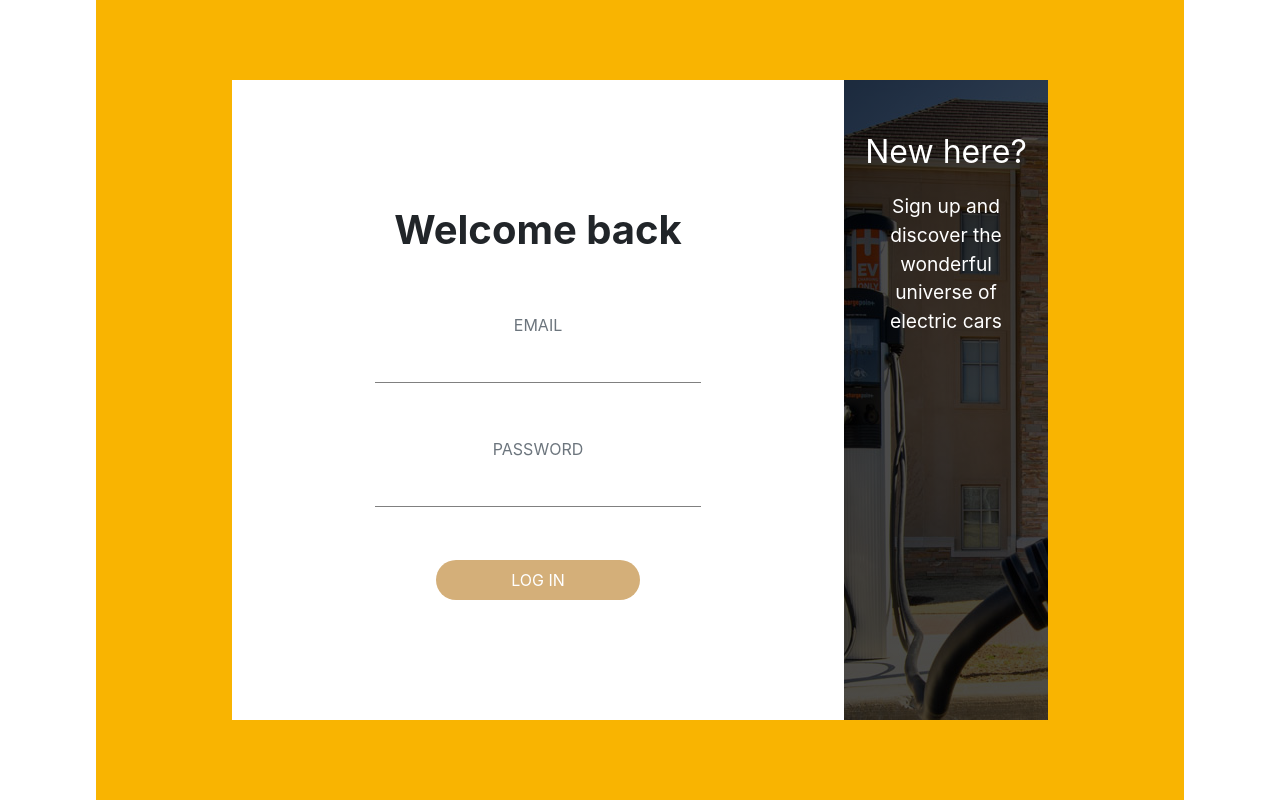
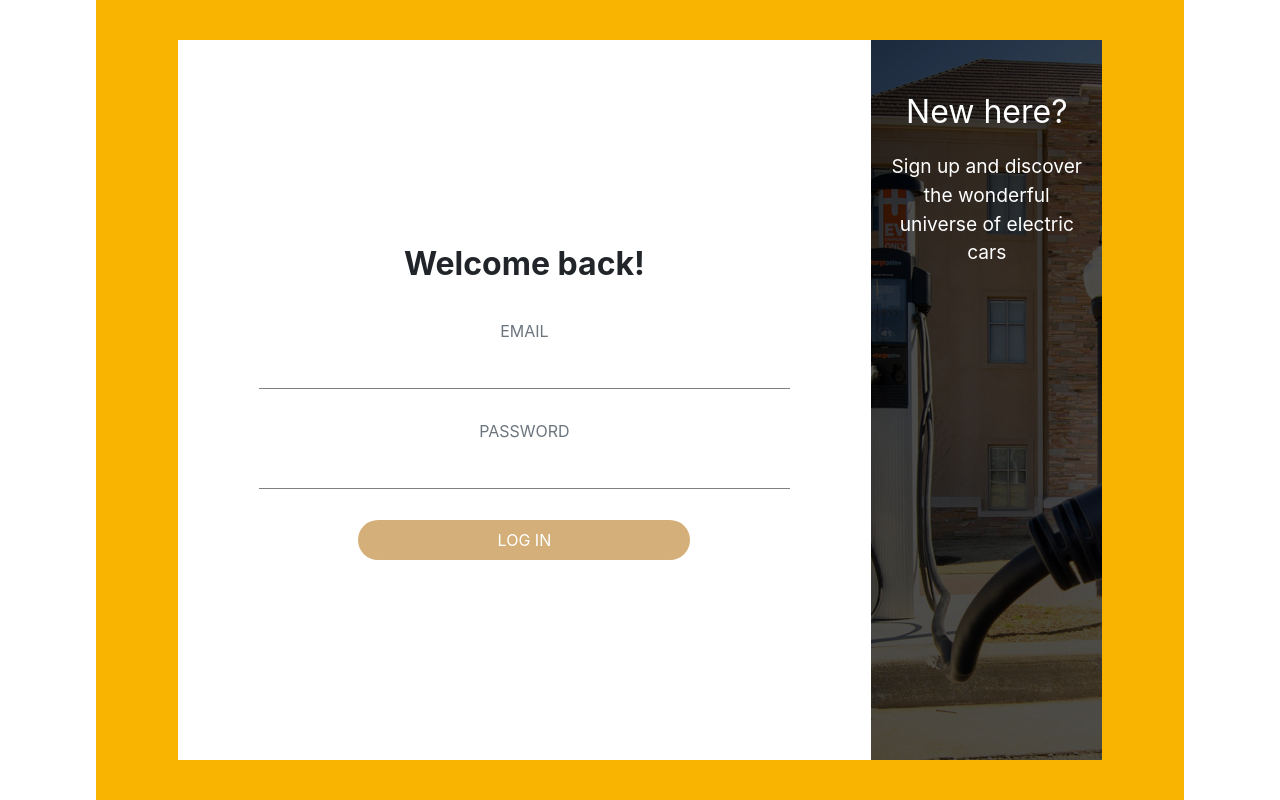
Before and after one commit to AlduLonghi/try-an-electric-car-frontend, a React (Create React App) app: page /login in a window 1280 px wide. Built offline with nearby package versions, Linux system fonts and the light colour scheme.

Commit message:
Fix bug in style

```diff
--- a/src/pages/Login.js
+++ b/src/pages/Login.js
@@ -29,9 +29,9 @@ const Login = ({ setUser, loggedIn }) => {
   return (
     <div className="login-cont d-flex align-items-center justify-content-center">
       <div className="row login-row mx-0">
-        <div className="col-lg-9 d-flex align-items-center py-5">
+        <div className="col-lg-9 d-flex align-items-center">
           <form className="login-form">
-            <p className="welcome">Welcome back</p>
+            <p className="welcome">Welcome back!</p>
             <div>
               <span className="text-muted text-uppercase mb-3">Email</span>
               <input type="email" className="input" name="email" onChange={handleChange} />
--- a/src/styles/App.scss
+++ b/src/styles/App.scss
@@ -7,8 +7,8 @@ $yellow-color: #f9b401;
 }
 
 .login-form {
-  width: 70%;
-  min-height: 50vh;
+  width: 100%;
+  min-height: 40vh;
   margin: auto;
   text-align: center;
   display: flex;
@@ -31,12 +31,12 @@ $yellow-color: #f9b401;
 
 .login-row {
   background-color: white;
-  min-height: 80vh;
-  width: 75%;
+  min-height: 90vh;
+  width: 85%;
 }
 
 .welcome {
-  font-size: 2.5rem;
+  font-size: 2rem;
   font-weight: bold;
   margin-bottom: 0;
 }
```
